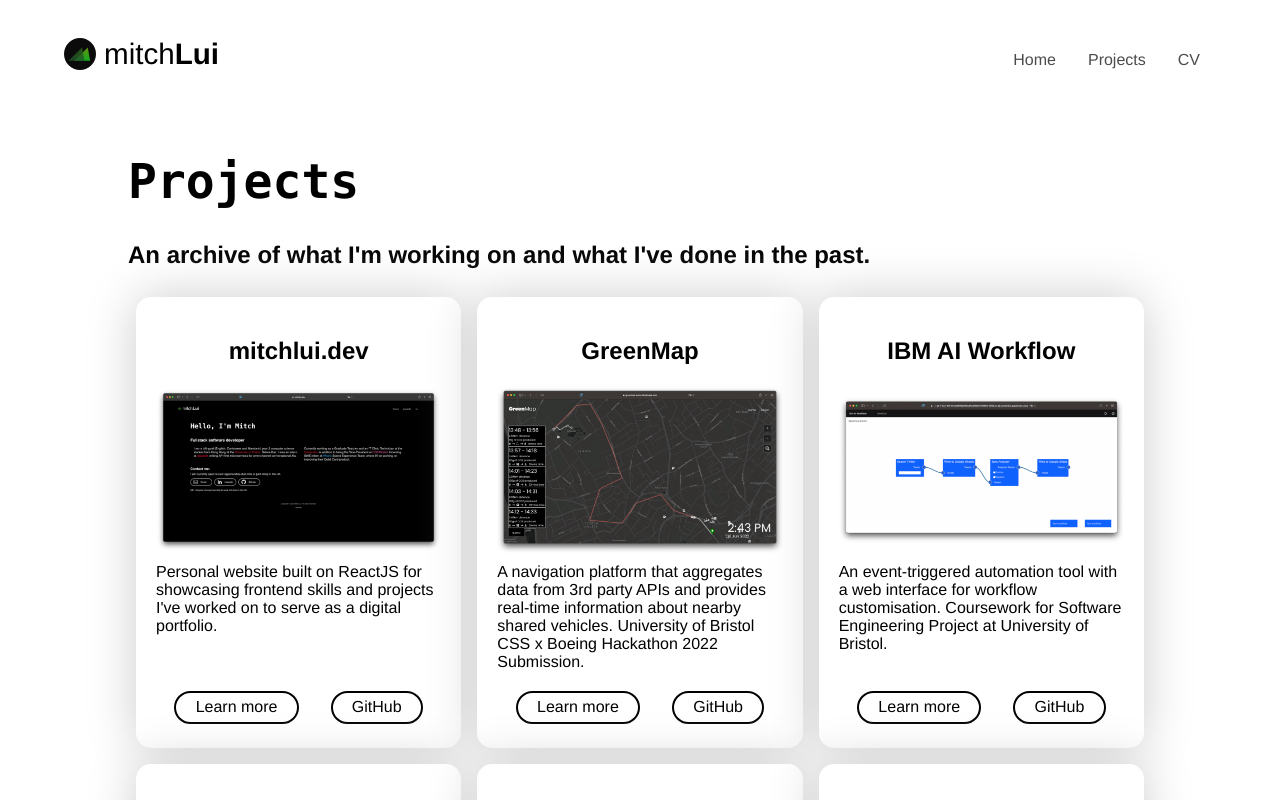
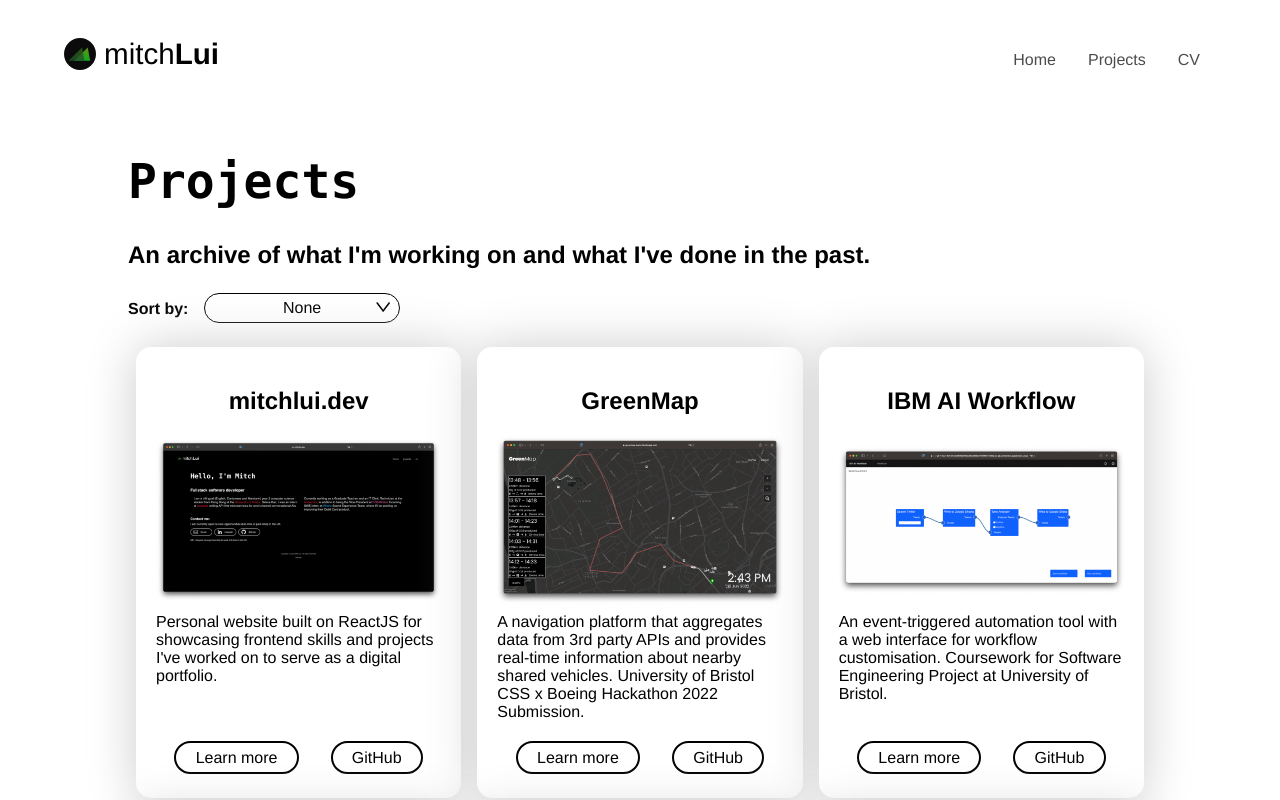
Before and after one commit to mitchLui/website, a React (Create React App) app in the folder client/: page /projects in a window 1280 px wide. Shown: the top 800 px of the page. Built offline with nearby package versions, Linux system fonts and the light colour scheme.

Commit message:
Uses dropdown in projects for sorting

```diff
--- a/client/src/components/Projects/Projects.js
+++ b/client/src/components/Projects/Projects.js
@@ -1,5 +1,6 @@
-import React from "react";
+import React, { useState } from "react";
 import { Button, LinkButton } from "../Button/Button";
+import { Dropdown } from "../Dropdown/Dropdown";
 import { FadeInSection } from "../FadeInSection/FadeInSection";
 import "./projects.scss";
 
@@ -20,17 +21,47 @@ export const ProjectCard = ({ index, name, title, thumbnail, alt, headline, git_
     </article>
 
 export function Projects({ projects }){
+    const [sort, setSort] = useState("none");
+
+    function getFilteredProjects(){
+        Object.filter = (obj, predicate) =>
+            Object.keys(obj)
+            .filter( key => predicate(obj[key]) )
+            .reduce( (res, key) => Object.assign(res, { [key]: obj[key] }), {});
+
+        switch(sort){
+            case "none":
+                return projects;
+            default:
+                return Object.filter(projects, (project) => project.category === sort);
+        }
+    }
 
     return (
         <>
         <div className="projects-container">
-            <div className={"fade-in"}>
+            <div>
                 <span className={"container-header"}><h1><code>Projects</code></h1></span>
                 <h2>An archive of what I'm working on and what I've done in the past.</h2>
+                <Dropdown
+                    className={"project-sort"}
+                    onChange={setSort}
+                    label={"Sort by:"}
+                    options={
+                        {
+                            "Categories": [
+                                { value: "none", text: "None" },
+                                { value: "Personal project", text: "Personal projects" },
+                                { value: "Hackathon project", text: "Hackathon projects" },
+                                { value: "Coursework project", text: "Coursework" }
+                            ]
+                        }
+                    } />
+
             </div>
             <div className={"projects-grid"}>
                 {
-                    Object.keys(projects).map(function(key, index) {
+                    Object.keys(getFilteredProjects()).map(function(key, index) {
                         return (
                             <FadeInSection key={index}>
                                 <ProjectCard
--- a/client/src/components/Projects/projects.scss
+++ b/client/src/components/Projects/projects.scss
@@ -56,6 +56,11 @@
     flex: 1;
 }
 
+#project-sort{
+    font-size: 1rem;
+    margin-bottom: 1rem;
+}
+
 .mitchlui-dev {
     background: #000000;
 }
```
